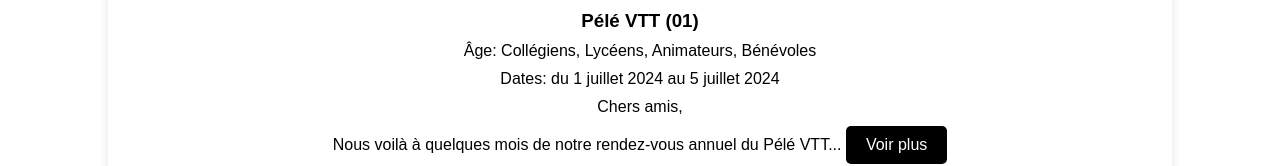
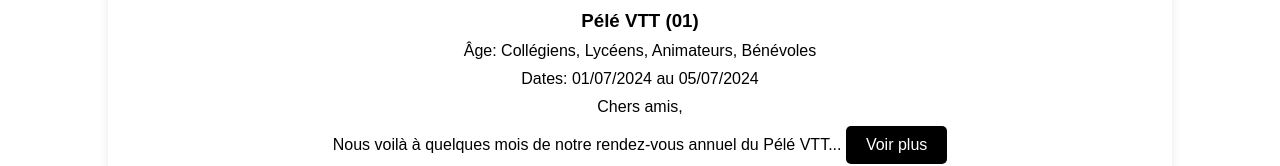
Before and after one commit to Cyprdu/Camps-Catho, a plain HTML site: page page_recherche_camps.html in a window 1280 px wide. Shown: the part 464-630 px from the top of the page. Drawn offline with Linux system fonts and the light colour scheme.

Commit message:
Update page_recherche_camps.html

```diff
--- a/page_recherche_camps.html
+++ b/page_recherche_camps.html
@@ -17,7 +17,7 @@
             <img src="https://www.pele-vtt.fr/assets/img/logo_v2.png" alt="Pélé VTT (01)">
             <h3>Pélé VTT (01)</h3>
             <p>Âge: Collégiens, Lycéens, Animateurs, Bénévoles</p>
-            <p>Dates: du 1 juillet 2024 au 5 juillet 2024</p>
+            <p>Dates: 01/07/2024 au 05/07/2024</p>
             <p>Chers amis,<br>
             Nous voilà à quelques mois de notre rendez-vous annuel du Pélé VTT... <a href="camp_pele_vtt_01.html">Voir plus</a></p>
         </div>
```
